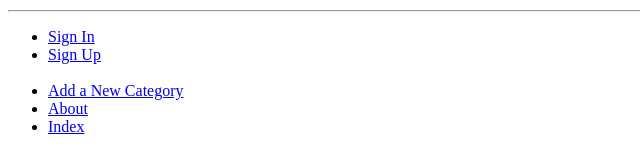
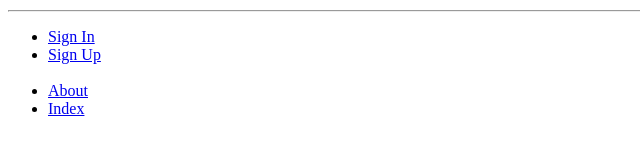
Before and after one commit to Patsonical/tango_with_django_project, a Django app: page /rango/about/ in a window 1280 px wide. Shown: the part 1096-1248 px from the top of the page, without its empty margins (0-640 px from the left). After the commit the page ends 1212 px from the top, so only its background shows below. Run offline with Django 3.2, Linux system fonts and the light colour scheme; data comes from the database, SQL or seed files in the repository.

Commit message:
Fixed 'add_category' appearing for not-logged-in users

```diff
--- a/templates/rango/base.html
+++ b/templates/rango/base.html
@@ -29,12 +29,12 @@
 				{% if user.is_authenticated %}
 					<li><a href="{% url "restricted" %}">Restricted Page</a></li>
 					<li><a href="{% url "logout" %}">Logout</a></li>
+					<li><a href="{% url "add_category" %}">Add a New Category</a></li>
 				{% else %}
 					<li><a href="{% url "login" %}">Sign In</a></li>
 					<li><a href="{% url "register" %}">Sign Up</a></li>
 				{% endif %}
 				<br />
-				<li><a href="{% url "add_category" %}">Add a New Category</a></li>
 				<li><a href="{% url "about" %}">About</a></li>
 				<li><a href="{% url "index" %}">Index</a></li>
 			</ul>
```
